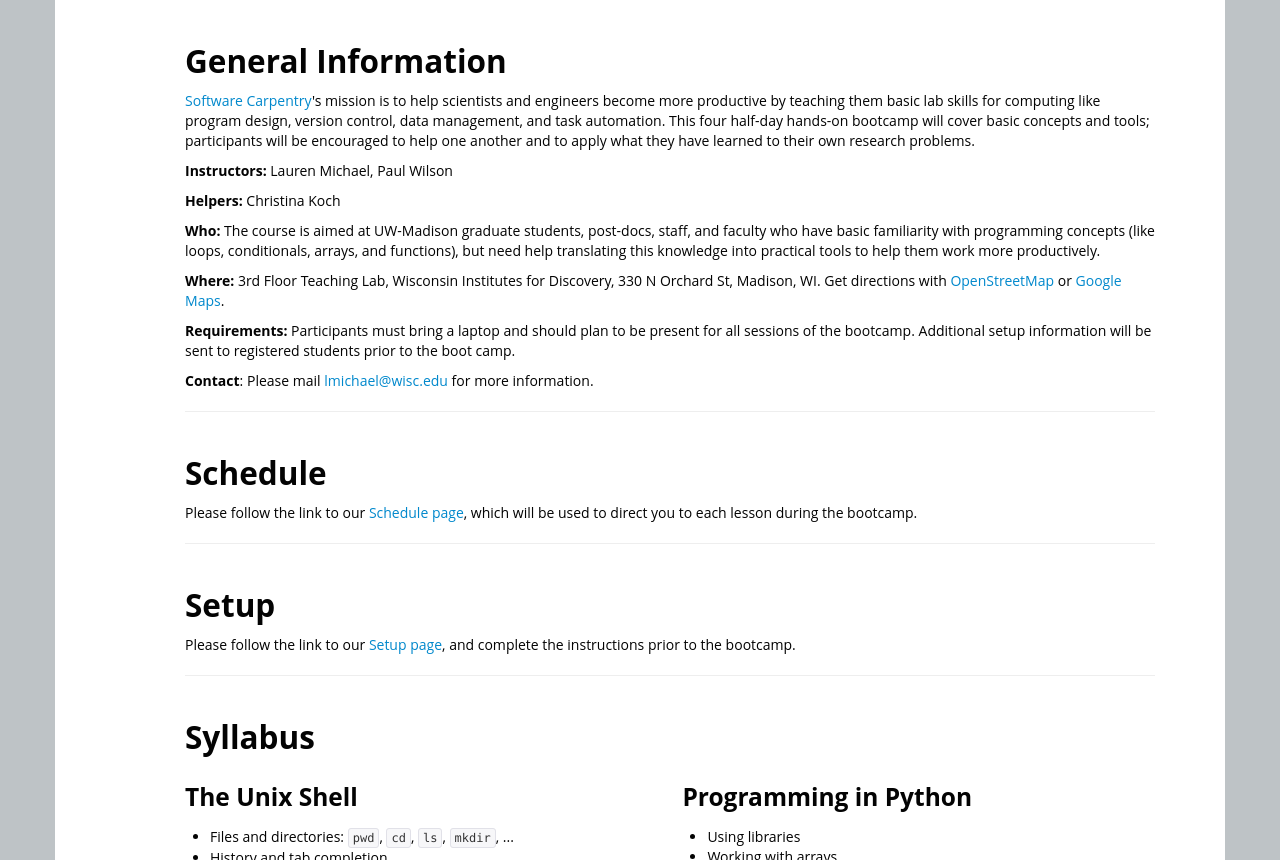
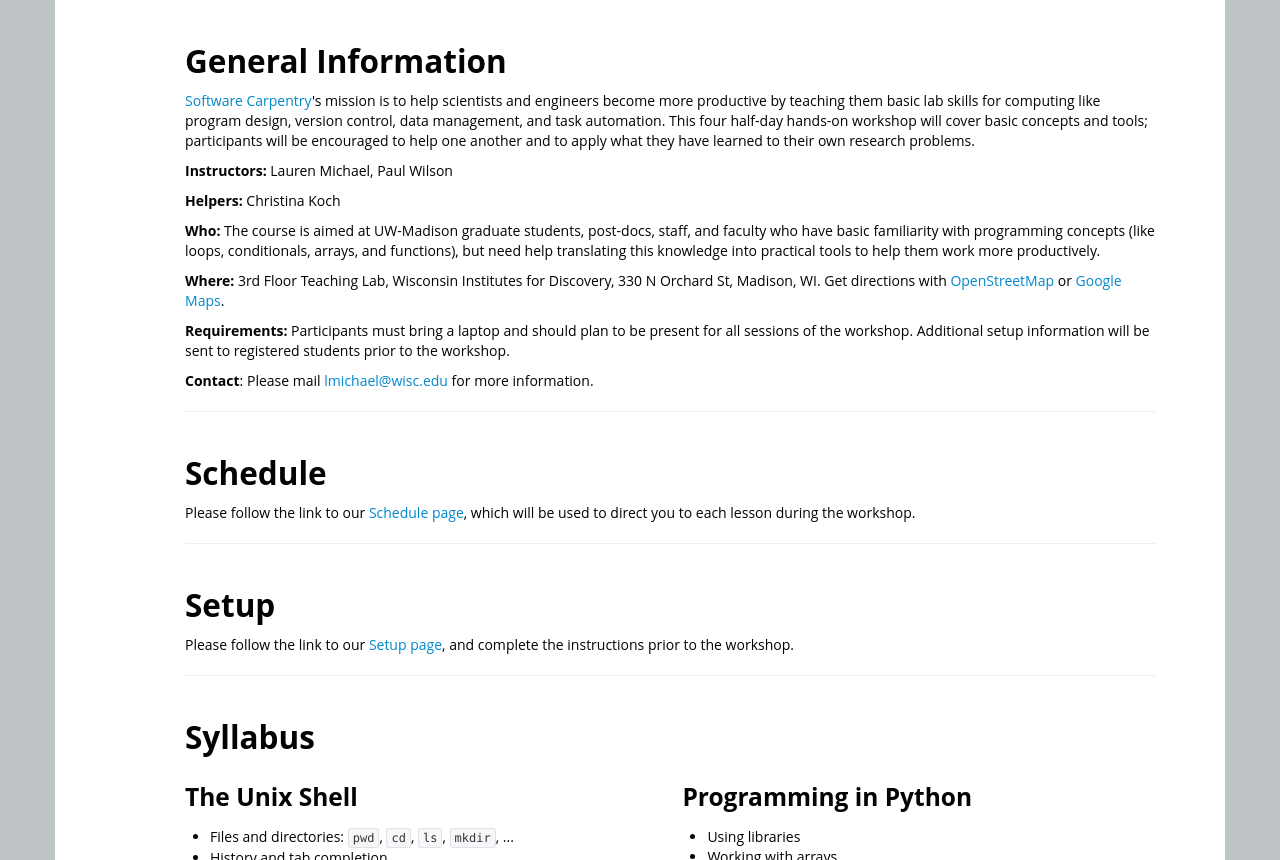
Before and after one commit to ktzaman/2015-06-03-wisc, a Jekyll site: the page built from index.html, in a window 1280 px wide, cut to the strip 585-1445 px from the top of the page. Built offline with Jekyll 4.4.1, drawn with Linux system fonts in a browser that asks for light colours.

Commit message:
modifying "bootcamp" to "workshop"

```diff
--- a/index.html
+++ b/index.html
@@ -16,7 +16,7 @@ contact: lmichael@wisc.edu
 eventbrite: "12454047391"
 ---
 <!--
-    Edit the values in the parameter block above to be appropriate for your bootcamp.
+    Edit the values in the parameter block above to be appropriate for your workshop.
     Please use three-letter month names for the 'humandate' field.
 -->
 
@@ -34,7 +34,7 @@ eventbrite: "12454047391"
   is to help scientists and engineers become more productive
   by teaching them basic lab skills for computing
   like program design, version control, data management, and task automation.
-  This four half-day hands-on bootcamp will cover basic concepts and tools;
+  This four half-day hands-on workshop will cover basic concepts and tools;
   participants will be encouraged to help one another
   and to apply what they have learned to their own research problems.
 </p>
@@ -56,7 +56,7 @@ eventbrite: "12454047391"
 {% endif %}
 
 <!--
-    Modify this block to reflect the target audience for your bootcamp.
+    Modify this block to reflect the target audience for your workshop.
     In particular, if it is only open to people from a particular institution,
     or if specialized prerequisite knowledge is required, please mention that.
 -->
@@ -89,8 +89,8 @@ eventbrite: "12454047391"
 <p>
   <strong>Requirements:</strong>
   Participants must bring a laptop and should plan to be present for
-  all sessions of the bootcamp. Additional setup information will be sent
-  to registered students prior to the boot camp.
+  all sessions of the workshop. Additional setup information will be sent
+  to registered students prior to the workshop.
 </p>
 
 <!--
@@ -111,14 +111,14 @@ eventbrite: "12454047391"
 <hr/>
 
 <!--
-    Edit this block to show the schedule for your bootcamp.
+    Edit this block to show the schedule for your workshop.
 -->
 <h2><a href="https://github.com/UW-Madison-ACI/boot-camps/blob/2015-01-13/README.md">Schedule</a></h2>
 
 <p>
   Please follow the link to our
   <a href="https://github.com/UW-Madison-ACI/boot-camps/blob/2015-01-13/README.md">Schedule page</a>,
-  which will be used to direct you to each lesson during the bootcamp.
+  which will be used to direct you to each lesson during the workshop.
 </p>
 
 <!-- Removed, as we point to the repo Schedule above
@@ -152,8 +152,8 @@ eventbrite: "12454047391"
 <hr/>
 
 <!--
-    Edit the setup instructions in _includes/setup.html to reflect your bootcamp.
-    (In particular, most bootcamps teach either Python or R, not both.)
+    Edit the setup instructions in _includes/setup.html to reflect your workshop.
+    (In particular, most workshops teach either Python or R, not both.)
 -->
 
 <h2><a href="https://github.com/UW-Madison-ACI/boot-camps/blob/2015-01-13/setup/README.md">Setup</a></h2>
@@ -161,13 +161,13 @@ eventbrite: "12454047391"
 <p>
   Please follow the link to our
   <a href="https://github.com/UW-Madison-ACI/boot-camps/blob/2015-01-13/setup/README.md">Setup page</a>,
-  and complete the instructions prior to the bootcamp.
+  and complete the instructions prior to the workshop.
 <!--
-  To participate in a Software Carpentry bootcamp,
+  To participate in a Software Carpentry workshop,
   you will need working copies of the software described below.
   Please make sure to install everything
   (or at least to download the installers)
-  <em>before</em> the start of your bootcamp.
+  <em>before</em> the start of your workshop.
 -->
 </p>
 <!-- Removed, as we point to the repo Setup page, above
```
